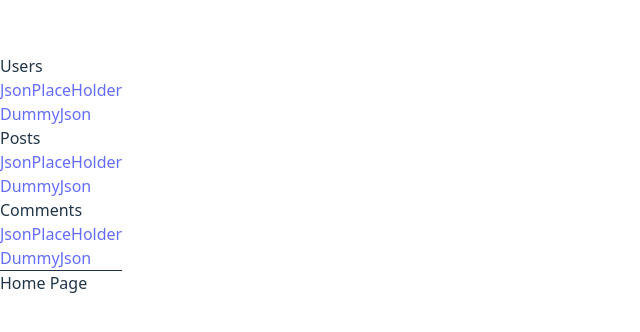
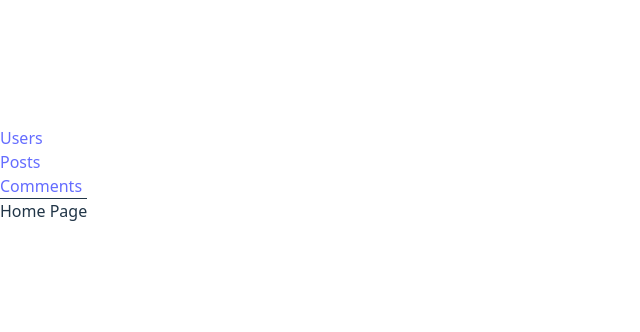
Before and after one commit to Artur-Petrov/react, a React (Vite) app: page / in a window 1280 px wide. Shown: the part 226-558 px from the top of the page, without its empty margins (0-640 px from the left). Built offline with nearby package versions, Linux system fonts and the light colour scheme.

Commit message:
homework3/task6/qL0b5uh_v2 fixed routes

```diff
--- a/src/components/menu/Menu.tsx
+++ b/src/components/menu/Menu.tsx
@@ -4,29 +4,9 @@
     return (
         <div>
             <ul>
-                <li>
-                    Users
-                    <ul>
-                        <li><Link to={'users/jsonplaceholder'}>JsonPlaceHolder</Link></li>
-                        <li><Link to={'users/dummyjson'}>DummyJson</Link></li>
-                    </ul>
-                </li>
-
-                <li>
-                    Posts
-                    <ul>
-                        <li><Link to={'posts/jsonplaceholder'}>JsonPlaceHolder</Link></li>
-                        <li><Link to={'posts/dummyjson'}>DummyJson</Link></li>
-                    </ul>
-                </li>
-
-                <li>
-                    Comments
-                    <ul>
-                        <li><Link to={'comments/jsonplaceholder'}>JsonPlaceHolder</Link></li>
-                        <li><Link to={'comments/dummyjson'}>DummyJson</Link></li>
-                    </ul>
-                </li>
+                <li><Link to={'users'}>Users</Link></li>
+                <li><Link to={'posts'}>Posts</Link></li>
+                <li><Link to={'comments'}>Comments</Link></li>
             </ul>
         </div>
     );
--- /dev/null
+++ b/src/pages/CommentsPage.tsx
@@ -0,0 +1,17 @@
+import {Link, Outlet} from "react-router-dom";
+
+const CommentsPage = () => {
+    return (
+        <>
+            <div>
+                <ul> Comments
+                    <li><Link to={'jsonplaceholder'}>JsonPlaceHolder Comments</Link></li>
+                    <li><Link to={'dummyjson'}>DummyJson Comments</Link></li>
+                </ul>
+            </div>
+            <Outlet/>
+        </>
+    );
+};
+
+export default CommentsPage;
--- /dev/null
+++ b/src/pages/PostsPage.tsx
@@ -0,0 +1,17 @@
+import {Link, Outlet} from "react-router-dom";
+
+const PostsPage = () => {
+    return (
+        <>
+            <div>
+                <ul> Posts
+                    <li><Link to={'jsonplaceholder'}>JsonPlaceHolder Posts</Link></li>
+                    <li><Link to={'dummyjson'}>DummyJson Posts</Link></li>
+                </ul>
+            </div>
+            <Outlet/>
+        </>
+    );
+};
+
+export default PostsPage;
--- /dev/null
+++ b/src/pages/UsersPage.tsx
@@ -0,0 +1,17 @@
+import {Link, Outlet} from "react-router-dom";
+
+const UsersPage = () => {
+    return (
+        <>
+            <div>
+                <ul> Users
+                    <li><Link to={'jsonplaceholder'}>JsonPlaceHolder Users</Link></li>
+                    <li><Link to={'dummyjson'}>DummyJson Users</Link></li>
+                </ul>
+            </div>
+            <Outlet/>
+        </>
+    );
+};
+
+export default UsersPage;
```
Also changed, not shown: src/router/routes.tsx (+16 -7 lines).
